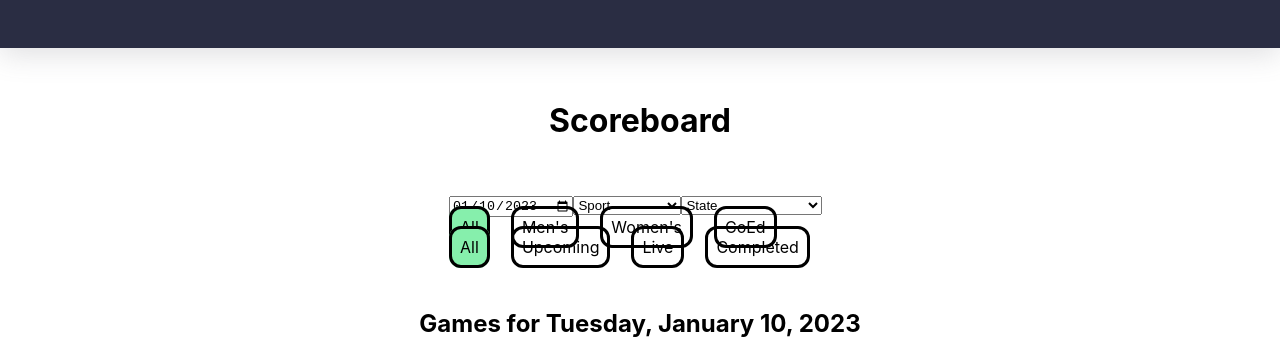
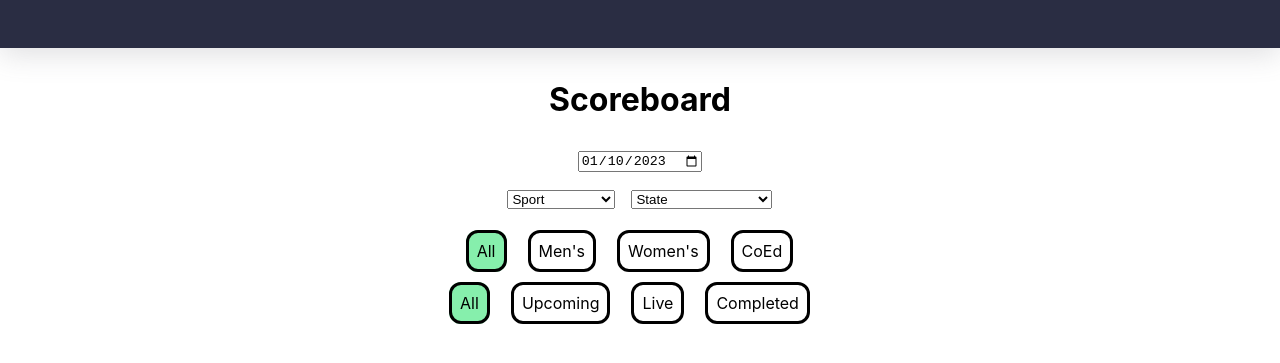
Before and after one commit to mjande/scoreboard-mini-project, a React (Create React App) app: page / in a window 1280 px wide. Shown: the top 363 px of the page. Built offline with nearby package versions, Linux system fonts and the light colour scheme; no server answers.

Commit message:
Fix layout on query form

```diff
--- a/src/components/App.jsx
+++ b/src/components/App.jsx
@@ -46,10 +46,12 @@ export default function App() {
     <>
       <nav></nav>
       <h1>Scoreboard</h1>
-      <form>
+      <form className="query-form">
         <DateInput date={date} setDate={setDate} />
-        <SportSelect setSportId={setSportId} />
-        <StateSelect setStateCode={setStateCode} />
+        <div>
+          <SportSelect setSportId={setSportId} />
+          <StateSelect setStateCode={setStateCode} />
+        </div>
         <GenderFilters genderId={genderId} setGenderId={setGenderId} />
         <StatusFilters statusId={statusId} setStatusId={setStatusId} />
       </form>
--- a/src/components/GenderFilters.jsx
+++ b/src/components/GenderFilters.jsx
@@ -2,7 +2,7 @@ import "../styles/filters.css";
 
 export default function GenderFilters({ genderId, setGenderId }) {
   return (
-    <div>
+    <div className="filters-container">
       <label
         htmlFor="all-genders"
         className={"filter-label " + (genderId ? "" : "active")}
--- a/src/components/SportStateSelect.jsx
+++ b/src/components/SportStateSelect.jsx
@@ -1,6 +1,12 @@
+import "../styles/SportStateSelect.css";
+
 export function SportSelect({ setSportId }) {
   return (
-    <select name="sport" onChange={(e) => setSportId(e.target.value)}>
+    <select
+      className="select-field"
+      name="sport"
+      onChange={(e) => setSportId(e.target.value)}
+    >
       <option value="">Sport</option>
       <option value="1">Basketball</option>
       <option value="2">Football</option>
@@ -21,7 +27,11 @@ export function SportSelect({ setSportId }) {
 
 export function StateSelect({ setStateCode }) {
   return (
-    <select name="state" onChange={(e) => setStateCode(e.target.value)}>
+    <select
+      className="select-field"
+      name="state"
+      onChange={(e) => setStateCode(e.target.value)}
+    >
       <option value="">State</option>
       <option value="AL">Alabama</option>
       <option value="AK">Alaska</option>
--- a/src/index.css
+++ b/src/index.css
@@ -12,6 +12,9 @@ code {
     monospace;
 }
 
+h1 {
+  margin: 0;
+}
 
 #root {
   display: flex;
--- a/src/styles/App.css
+++ b/src/styles/App.css
@@ -5,7 +5,12 @@ nav {
   box-shadow: rgba(100, 100, 111, 0.2) 0px 7px 29px 0px;
 }
 
-
+.query-form {
+  display: flex;
+  flex-direction: column;
+  align-items: center;
+  gap: 1rem;
+}
 
 .games-container {
   display: flex;
--- /dev/null
+++ b/src/styles/SportStateSelect.css
@@ -0,0 +1,3 @@
+.select-field {
+  margin: 0 0.5rem;
+}
--- a/src/styles/filters.css
+++ b/src/styles/filters.css
@@ -1,3 +1,7 @@
+.filters-container {
+  padding: 1rem;
+}
+
 .filter-label {
   border: solid;
   border-radius: 0.75rem;
```
